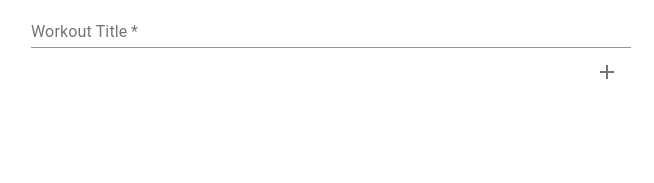
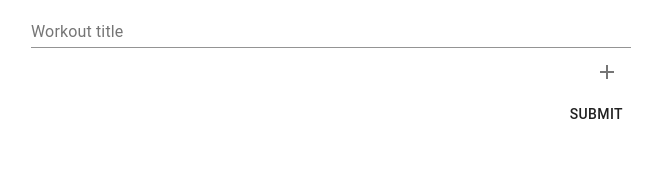
Before and after one commit to JNotelddim/timer-web, a React (Create React App) app: page /new-workout in a window 1280 px wide. Shown: the top 183 px of the page, without its empty margins (309-963 px from the left). Built offline with nearby package versions, Linux system fonts and the light colour scheme.

Commit message:
[WIP] adding redux-form
having a hard time seeing the values passed to the handleSubmit fn
before the submission causes a refresh ...

```diff
--- a/package.json
+++ b/package.json
@@ -16,6 +16,7 @@
     "@types/react-redux": "^7.1.9",
     "@types/react-router": "^5.1.8",
     "@types/react-router-dom": "^5.1.5",
+    "@types/redux-form": "^8.2.7",
     "axios": "^0.19.2",
     "react": "^16.13.1",
     "react-dom": "^16.13.1",
@@ -24,6 +25,7 @@
     "react-router-dom": "^5.2.0",
     "react-scripts": "3.4.1",
     "redux": "^4.0.5",
+    "redux-form": "^8.3.6",
     "redux-thunk": "^2.3.0",
     "typescript": "~3.7.2"
   },
--- a/src/components/partials/WorkoutForm.tsx
+++ b/src/components/partials/WorkoutForm.tsx
@@ -1,5 +1,6 @@
-import React, { useState, ChangeEvent } from "react";
-import { Box, TextField, IconButton } from "@material-ui/core";
+import React, { ChangeEvent } from "react";
+import { Field, reduxForm } from "redux-form";
+import { Box, TextField, IconButton, Button } from "@material-ui/core";
 import { Add } from "@material-ui/icons";
 
 import { INewSet, INewWorkout, INewExercise } from "src/types";
@@ -31,20 +32,30 @@ const WorkoutForm = () => {
   // has "add exercise" btn
   // ^ creates new exercise: {title, description, reps, duration}
 
+  const handleSubmit = (values: any) => {
+    console.log(values);
+    debugger;
+  };
+
   return (
-    <form>
+    <form onSubmit={handleSubmit}>
       <Box display="flex" flexDirection="column" maxWidth={600} margin="auto">
-        <TextField
-          label="Workout Title"
-          fullWidth
-          required
-          value={title}
-          onChange={(e) => {
-            title = e.currentTarget.value;
-          }}
+        <Field
+          name="title"
+          component={(field: {
+            input: { value: any; onChange: (event: ChangeEvent) => void };
+          }) => (
+            <TextField
+              label="Workout title"
+              fullWidth
+              value={field.input.value}
+              onChange={field.input.onChange}
+            />
+          )}
+          type="text"
         />
 
-        {sets &&
+        {/* {sets &&
           sets.length > 0 &&
           sets.map((set) => (
             <Box
@@ -75,7 +86,7 @@ const WorkoutForm = () => {
                 set.exercises.length > 0 &&
                 set.exercises.map((exercise) => <Box>Exercise</Box>)}
             </Box>
-          ))}
+          ))} */}
 
         <Box display="flex" alignSelf="flex-end">
           <IconButton
@@ -86,9 +97,13 @@ const WorkoutForm = () => {
             <Add />
           </IconButton>
         </Box>
+
+        <Box display="flex" alignSelf="flex-end">
+          <Button type="submit">Submit</Button>
+        </Box>
       </Box>
     </form>
   );
 };
 
-export default WorkoutForm;
+export default reduxForm({ form: "workout" })(WorkoutForm);
--- a/src/index.tsx
+++ b/src/index.tsx
@@ -1,8 +1,9 @@
 import React from "react";
 import ReactDOM from "react-dom";
 import { Provider } from "react-redux";
-import { createStore, applyMiddleware } from "redux";
+import { createStore, combineReducers, applyMiddleware } from "redux";
 import thunk from "redux-thunk";
+import { reducer as formReducer } from "redux-form";
 
 import { Switch } from "react-router";
 import { BrowserRouter as Router } from "react-router-dom";
@@ -16,10 +17,17 @@ import NewWorkout from "src/components/views/NewWorkout";
 import Route from "src/components/base/Route";
 
 import userReducer from "src/reducers/user";
+import workoutReducer from "src/reducers/workout";
 
 import "./index.css";
 
-const store = createStore(userReducer, applyMiddleware(thunk));
+const rootReducer = combineReducers({
+  user: userReducer,
+  workout: workoutReducer,
+  form: formReducer,
+});
+
+const store = createStore(rootReducer, applyMiddleware(thunk));
 
 //TODO: understand why navigating w/ URL resets redux state (including auth state) and boots back to /login
 
--- a/src/reducers/workout.ts
+++ b/src/reducers/workout.ts
@@ -18,3 +18,5 @@ export const workoutReducer = (
       return state;
   }
 };
+
+export default workoutReducer;
```
Also changed, not shown: 1 other file (tests, documents, lock files or other folders).
